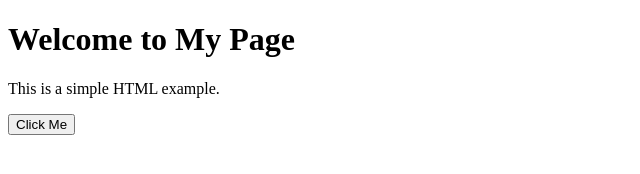
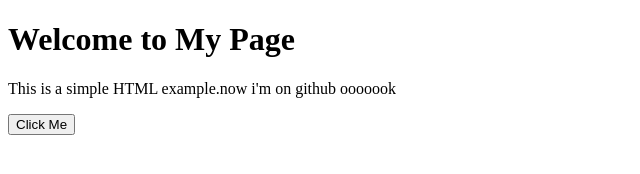
Before and after one commit to Bhagya98-coder/Gittutorials1, a plain HTML site: page index.html in a window 1280 px wide. Shown: the whole page, without its empty margins (0-640 px from the left). Drawn offline with Linux system fonts and the light colour scheme.

Commit message:
i change my index.html on GitHub using online code editor

```diff
--- a/index.html
+++ b/index.html
@@ -5,7 +5,7 @@
 </head>
 <body>
   <h1>Welcome to My Page</h1>
-  <p>This is a simple HTML example.</p>
+  <p>This is a simple HTML example.now i'm on github ooooook</p>
   <button onclick="alert('Hello from HTML!')">Click Me</button>
 </body>
 </html>
```
